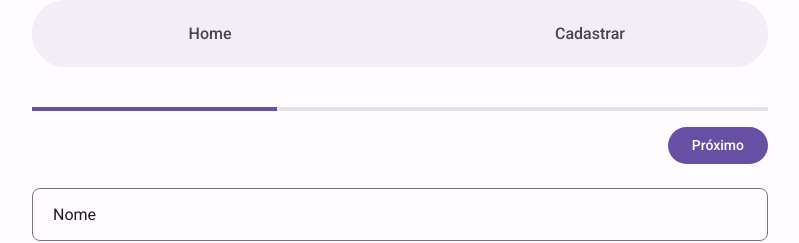
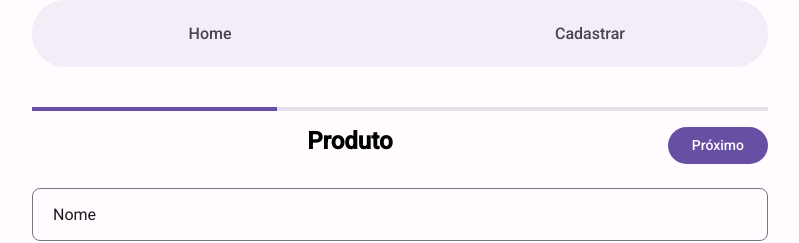
Before and after one commit to BrunoBecoski/marcenaria, a Next.js app: page /create in a window 1280 px wide. Shown: the top 243 px of the page, without its empty margins (240-1039 px from the left). Built offline with nearby package versions, Linux system fonts and the light colour scheme; no server answers.

Commit message:
chore: update component Create

```diff
--- a/src/pages/create/index.tsx
+++ b/src/pages/create/index.tsx
@@ -62,6 +62,10 @@ export default function Create() {
             : <span />
           }
 
+          { step === 1 && <h2>Produto</h2> }
+
+          { step === 2 && <h2>Client</h2> }
+
           {
             step < 3 ?
             <Button
```
